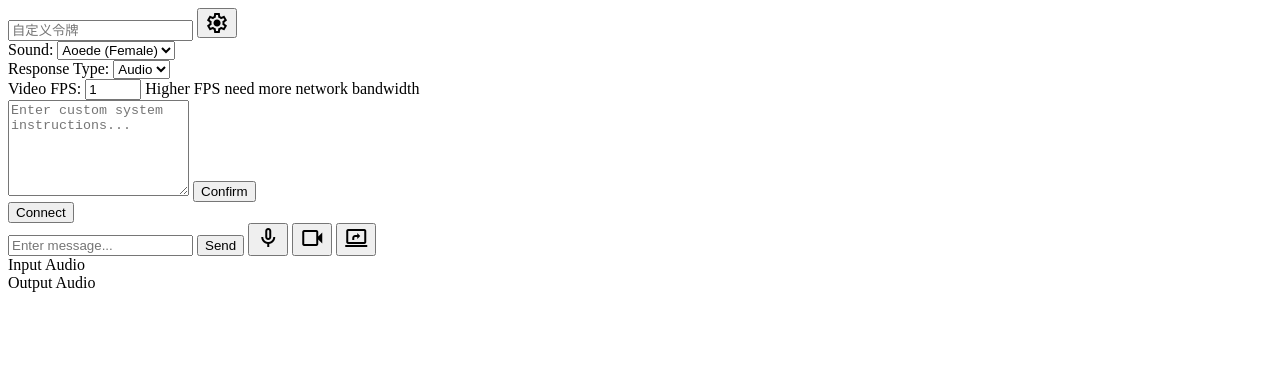
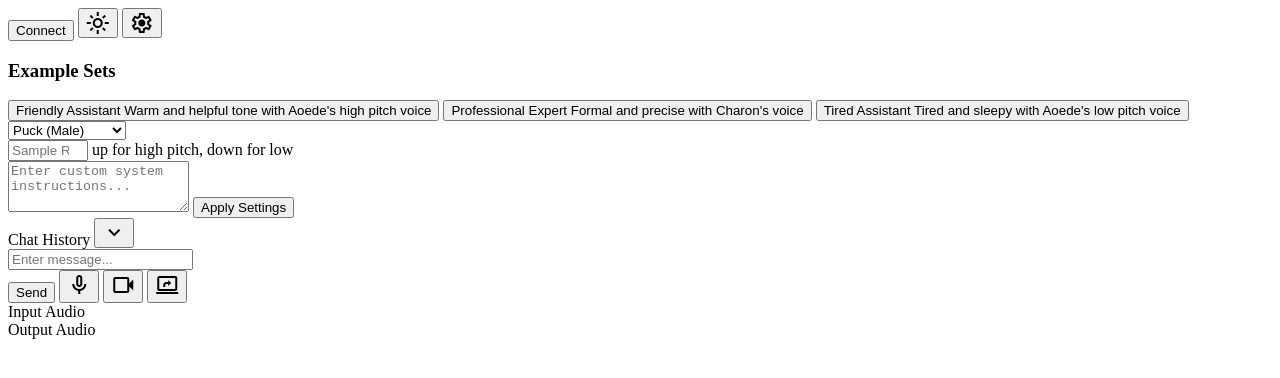
Before and after one commit to zhuuifeng/chat, a website with bundled scripts: page src/static/index.html in a window 1280 px wide. Built offline with nearby package versions, Linux system fonts and the light colour scheme.

Commit message:
Update index.html

```diff
--- a/src/static/index.html
+++ b/src/static/index.html
@@ -1,55 +1,74 @@
-<!--
-//Author: ChrisKyle
-//Project: https://github.com/ViaAnthroposBenevolentia/gemini-2-live-api-demo
-//MIT License : https://github.com/ViaAnthroposBenevolentia/gemini-2-live-api-demo/blob/main/LICENSE
--->
-
 <!DOCTYPE html>
 <html lang="en">
 <head>
     <meta charset="UTF-8">
     <meta name="viewport" content="width=device-width, initial-scale=1.0">
-    <title>多模态测试</title>
+    <title>追风科学院多模态实验平台</title>
     <link rel="stylesheet" href="https://fonts.googleapis.com/css2?family=Material+Symbols+Outlined:opsz,wght,FILL,GRAD@24,400,0,0" />
     <link rel="stylesheet" href="css/style.css">
 </head>
 <body>
     <div id="app">
-        <div class="settings">
-            <input type="password" id="api-key" placeholder="自定义令牌" />
+
+        <!-- Main Controls -->
+        <div class="main-controls">
+            <button id="connect-button">Connect</button>
+            <button id="theme-toggle" class="material-symbols-outlined">light_mode</button>
             <button id="config-toggle" class="material-symbols-outlined">settings</button>
         </div>
+
+        <!-- Configuration Panel (Hidden by default on mobile) -->
         <div id="config-container" class="hidden-mobile">
             <div class="config-wrapper">
-                <div class="setting-container">
-                    <span class="setting-label">Sound: </span>
+
+                <div class="preset-sets">
+                    <h3>Example Sets</h3>
+                    <div class="preset-buttons">
+                        <button class="preset-button" data-preset="friendly">
+                            <span class="preset-name">Friendly Assistant</span>
+                            <span class="preset-desc">Warm and helpful tone with Aoede's high pitch voice</span>
+                        </button>
+                        <button class="preset-button" data-preset="professional">
+                            <span class="preset-name">Professional Expert</span>
+                            <span class="preset-desc">Formal and precise with Charon's voice</span>
+                        </button>
+                        <button class="preset-button" data-preset="tired">
+                            <span class="preset-name">Tired Assistant</span>
+                            <span class="preset-desc">Tired and sleepy with Aoede's low pitch voice</span>
+                        </button>
+                    </div>
+                </div>
+
                 <select id="voice-select">
                     <option value="Puck">Puck (Male)</option>
                     <option value="Charon">Charon (Male)</option>
+                    <option value="Kore">Kore (Female)</option>
                     <option value="Fenrir">Fenrir (Male)</option>
-                        <option value="Kore">Kore (Female)</option>
-                        <option value="Aoede" selected>Aoede (Female)</option>
+                    <option value="Aoede">Aoede (Female)</option>
                 </select>
+                <div class="sample-rate-container">
+                    <input type="number" id="sample-rate-input" placeholder="Sample Rate (Hz)" min="8000" max="48000" step="1000">
+                    <span class="sample-rate-help">up for high pitch, down for low</span>
                 </div>
-                <div class="setting-container">
-                    <span class="setting-label">Response Type: </span>
-                    <select id="response-type-select">
-                        <option value="text">Text</option>
-                        <option value="audio" selected>Audio</option>
-                    </select>
-                </div>
-                <div class="setting-container">
-                    <span class="setting-label">Video FPS: </span>
-                    <input type="number" id="fps-input" placeholder="Video FPS" value="1" min="1" max="30" step="1"/>
-                    <span class="fps-help">Higher FPS need more network bandwidth</span>
-                </div>
-                <textarea id="system-instruction" placeholder="Enter custom system instructions..." rows="6"></textarea>
-                <button id="apply-config">Confirm</button>
+                <textarea id="system-instruction" placeholder="Enter custom system instructions..." rows="3"></textarea>
+                <button id="apply-config">Apply Settings</button>
             </div>
         </div>
-        <button id="connect-button">Connect</button>
+
+        <!-- Chat Interface -->
+        <div class="chat-interface">
+            <!-- Logs Container (Collapsible on mobile) -->
+            <div class="logs-wrapper">
+                <div class="logs-header">
+                    <span>Chat History</span>
+                    <button id="toggle-logs" class="material-symbols-outlined">expand_more</button>
+                </div>
                 <div id="logs-container"></div>
+            </div>
+            <!-- Input Controls -->
+            <div class="input-controls">
                 <input type="text" id="message-input" placeholder="Enter message...">
+                <div class="action-buttons">
                     <button id="send-button">Send</button>
                     <button id="mic-button">
                         <span id="mic-icon" class="material-symbols-outlined">mic</span>
@@ -60,6 +79,11 @@
                     <button id="screen-button">
                         <span id="screen-icon" class="material-symbols-outlined">screen_share</span>
                     </button>
+                </div>
+            </div>
+        </div>
+
+        <!-- Audio Visualizers -->
         <div class="audio-visualizers">
             <div class="visualizer-container">
                 <label>Input Audio</label>
@@ -70,13 +94,12 @@
                 <div id="audio-visualizer"></div>
             </div>
         </div>
+
+        <!-- Video/Screen Preview Containers -->
         <div id="video-container" style="display: none;">
             <video id="preview" playsinline autoplay muted></video>
             <div class="video-controls">
                 <button id="stop-video">Stop Video</button>
-                <button id="flip-camera">
-                    <span class="material-symbols-outlined">flip_camera_ios</span>
-                </button>
             </div>
         </div>
         <div id="screen-container" style="display: none;">
```
Lines whose indentation alone changed are shown as unchanged.
